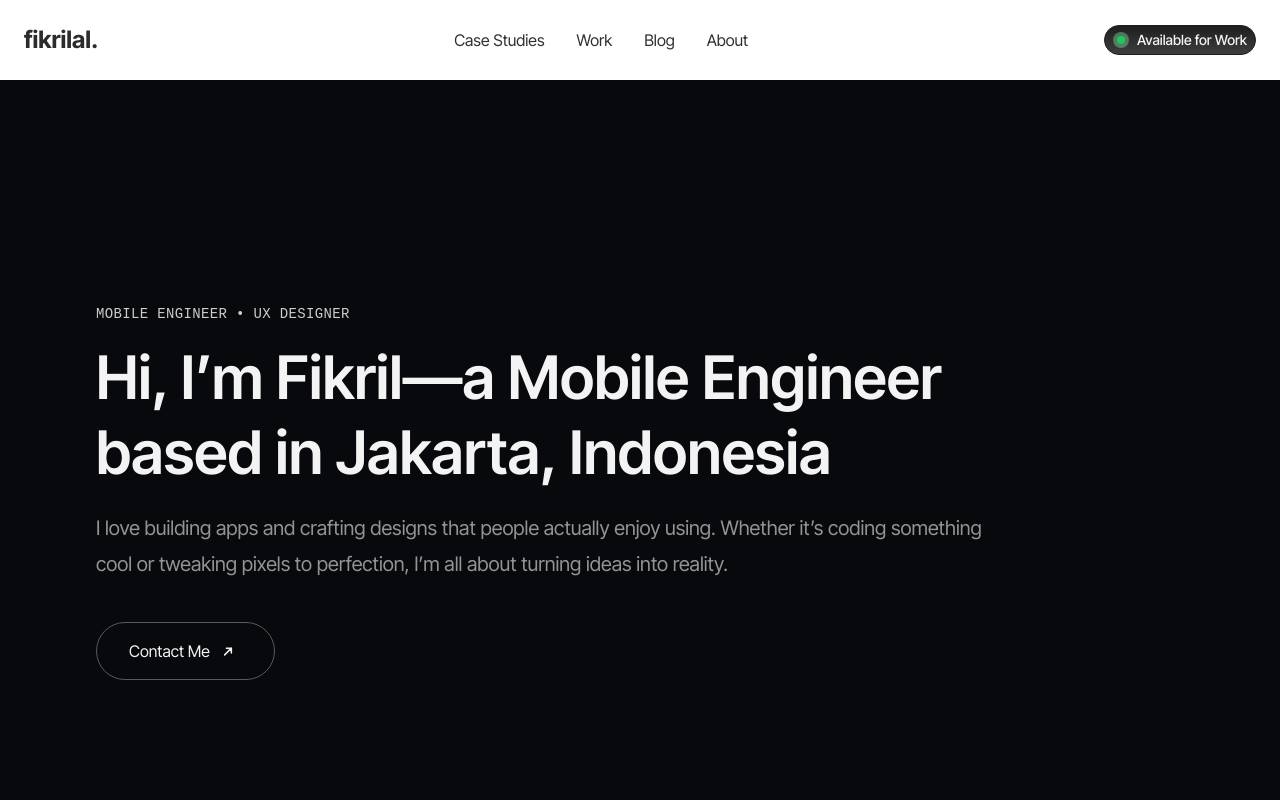
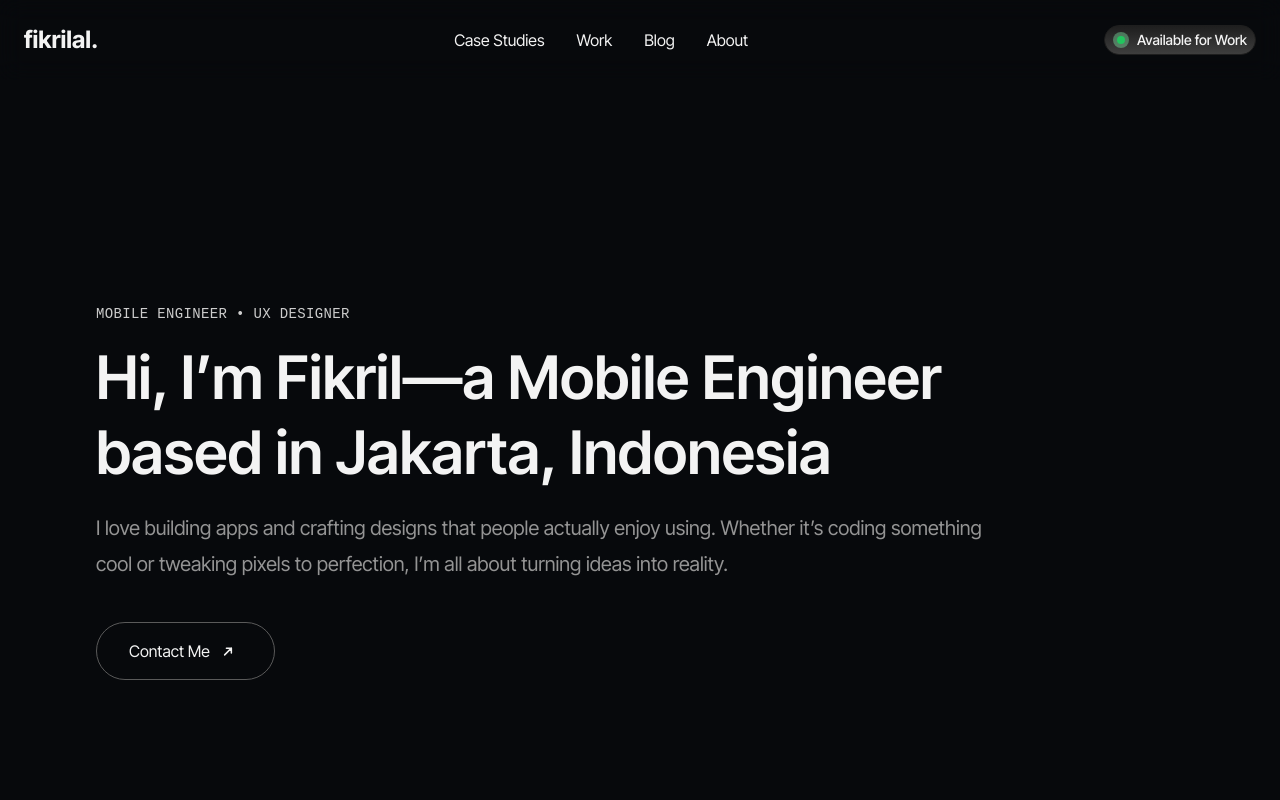
Before and after one commit to fikrilal/code-alchemy, a Next.js app: page / in a window 1280 px wide. Shown: the top 800 px of the page. Built offline with nearby package versions, Linux system fonts and the light colour scheme; no server answers; a web font is replaced by a local one; what tailwind-hamburgers would draw is missing.

Commit message:
Update Navbar.jsx

```diff
--- a/src/components/Navbar.jsx
+++ b/src/components/Navbar.jsx
@@ -11,10 +11,10 @@ export default function Navbar() {
   };
 
   return (
-    <nav className="fixed w-full bg-white-100 z-50">
+    <nav className="fixed w-full bg-transparent z-50 backdrop-blur-md">
       <div className="container mx-auto px-6 py-6 flex justify-between items-center">
         {/* Logo */}
-        <Link href="/" className="text-2xl font-bold text-gray-800">
+        <Link href="/" className="text-2xl font-bold text-slate-100">
           fikrilal.
         </Link>
 
@@ -22,25 +22,25 @@ export default function Navbar() {
         <div className="space-x-8 hidden md:flex">
           <Link
             href="#case-studies"
-            className="text-slate-900 hover:text-brand-primary"
+            className="text-slate-100 hover:text-brand-primary"
           >
             Case Studies
           </Link>
           <Link
             href="#work"
-            className="text-slate-900 hover:text-brand-primary"
+            className="text-slate-100 hover:text-brand-primary"
           >
             Work
           </Link>
           <Link
             href="/blog"
-            className="text-slate-900 hover:text-brand-primary"
+            className="text-slate-100 hover:text-brand-primary"
           >
             Blog
           </Link>
           <Link
             href="/about"
-            className="text-slate-900 hover:text-brand-primary"
+            className="text-slate-100 hover:text-brand-primary"
           >
             About
           </Link>
@@ -76,7 +76,7 @@ export default function Navbar() {
           onClick={toggleMenu}
         >
           <div className="tham-box">
-            <div className="tham-inner bg-slate-900"></div>
+            <div className="tham-inner text-slate-100"></div>
           </div>
         </button>
       </div>
@@ -85,8 +85,7 @@ export default function Navbar() {
       <div
         className={`
           md:hidden
-          bg-white
-          shadow-md
+          bg-transparent
           px-6
           overflow-hidden
           transition-all
@@ -98,28 +97,28 @@ export default function Navbar() {
       >
         <Link
           href="#case-studies"
-          className="block py-2 text-slate-900 hover:text-brand-primary"
+          className="block py-2 text-slate-100 hover:text-brand-primary"
           onClick={toggleMenu}
         >
           Case Studies
         </Link>
         <Link
           href="#work"
-          className="block py-2 text-slate-900 hover:text-brand-primary"
+          className="block py-2 text-slate-100 hover:text-brand-primary"
           onClick={toggleMenu}
         >
           Work
         </Link>
         <Link
           href="/blog"
-          className="block py-2 text-slate-900 hover:text-brand-primary"
+          className="block py-2 text-slate-100 hover:text-brand-primary"
           onClick={toggleMenu}
         >
           Blog
         </Link>
         <Link
           href="/about"
-          className="block py-2 text-slate-900 hover:text-brand-primary"
+          className="block py-2 text-slate-100 hover:text-brand-primary"
           onClick={toggleMenu}
         >
           About
```
